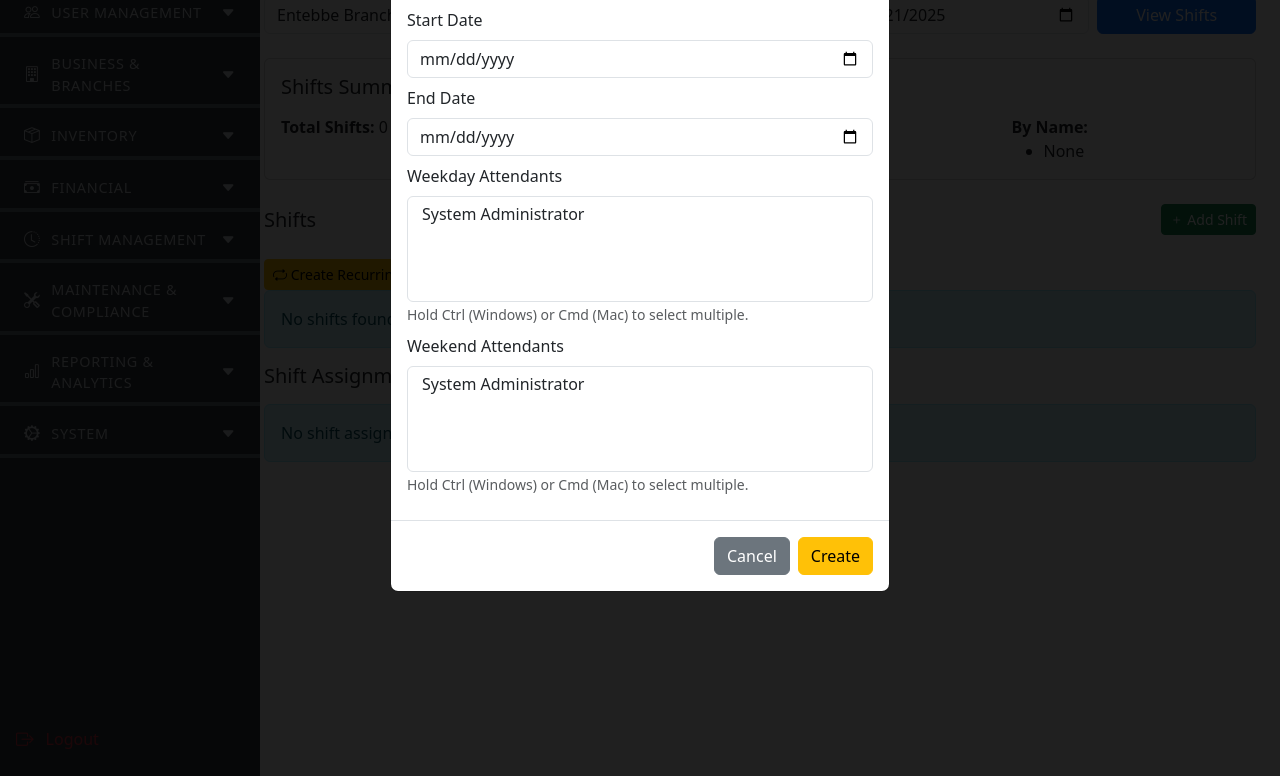
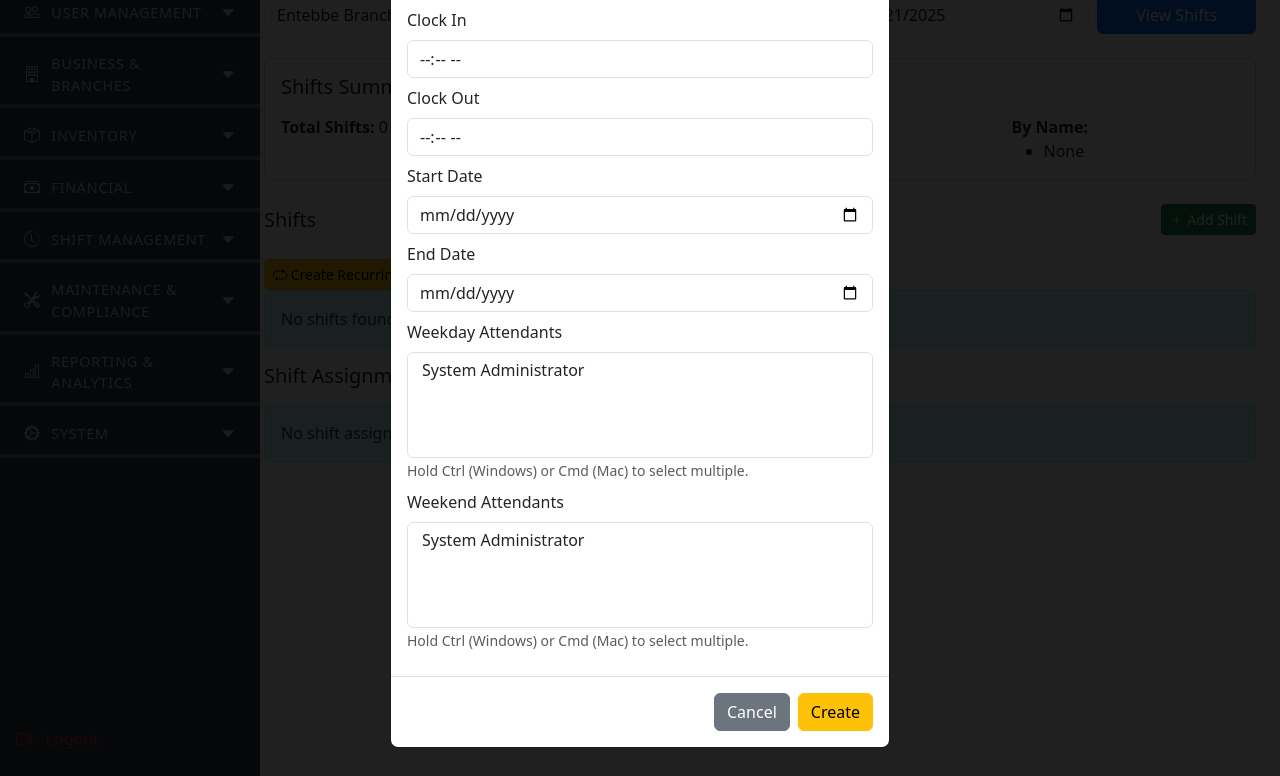
Before and after one commit to AtwongereVianney/fuelstation, a PHP site: page /public/shifts.php in a window 1280 px wide, after a click on "Create Recurring Shifts". Shown: the part 178-954 px from the top of the page. Run offline with PHP 8.4, Linux system fonts and the light colour scheme; a user stored in the database is signed in; data comes from the database, SQL or seed files in the repository; tables that the repository leaves empty hold one stand-in row (values such as "Sample post").

Commit message:
modify shifts.php

```diff
--- a/public/models/recurring_shift_modal.php
+++ b/public/models/recurring_shift_modal.php
@@ -14,11 +14,25 @@
       <div class="modal-body">
         <div class="mb-2">
           <label class="form-label">Shift</label>
-          <select class="form-select" name="recurring_shift_id" required>
+          <select class="form-select" name="recurring_shift_id" id="recurring_shift_id" required>
             <?php foreach ($shifts as $s): ?>
-              <option value="<?php echo $s['id']; ?>"><?php echo h($s['shift_name']); ?></option>
+              <option
+                value="<?php echo $s['id']; ?>"
+                data-start_time="<?php echo h($s['start_time']); ?>"
+                data-end_time="<?php echo h($s['end_time']); ?>"
+              >
+                <?php echo h($s['shift_name']); ?>
+              </option>
             <?php endforeach; ?>
           </select>
+        </div>
+        <div class="mb-2">
+          <label class="form-label">Clock In</label>
+          <input type="time" class="form-control" name="recurring_clock_in_time" id="recurring_clock_in_time" readonly>
+        </div>
+        <div class="mb-2">
+          <label class="form-label">Clock Out</label>
+          <input type="time" class="form-control" name="recurring_clock_out_time" id="recurring_clock_out_time" readonly>
         </div>
         <div class="mb-2">
           <label class="form-label">Start Date</label>
@@ -54,3 +68,25 @@
     </form>
   </div>
 </div>
+
+<script>
+document.addEventListener('DOMContentLoaded', function() {
+  var shiftSelect = document.getElementById('recurring_shift_id');
+  var clockInInput = document.getElementById('recurring_clock_in_time');
+  var clockOutInput = document.getElementById('recurring_clock_out_time');
+
+  function updateTimes() {
+    var selected = shiftSelect.options[shiftSelect.selectedIndex];
+    var start = selected.getAttribute('data-start_time');
+    var end = selected.getAttribute('data-end_time');
+    clockInInput.value = start || '';
+    clockOutInput.value = end || '';
+  }
+
+  if (shiftSelect) {
+    shiftSelect.addEventListener('change', updateTimes);
+    // Set initial values on page load
+    updateTimes();
+  }
+});
+</script>
--- a/public/shifts.php
+++ b/public/shifts.php
@@ -11,6 +11,14 @@ function createRecurringShifts(
     $weekday_user_ids = [],
     $weekend_user_ids = []
 ) {
+    // Fetch shift times
+    $shift_sql = "SELECT start_time, end_time FROM shifts WHERE id = $shift_id AND deleted_at IS NULL";
+    $shift_result = mysqli_query($conn, $shift_sql);
+    $shift = mysqli_fetch_assoc($shift_result);
+    if (!$shift) return false;
+    $start_time = $shift['start_time'];
+    $end_time = $shift['end_time'];
+
     $current_date = new DateTime($start_date);
     $end_datetime = new DateTime($end_date);
 
@@ -37,8 +45,8 @@ function createRecurringShifts(
 
             if (mysqli_num_rows($check_result) == 0) {
                 $insert_sql = "INSERT INTO shift_assignments
-                              (shift_id, user_id, assignment_date, status, created_at)
-                              VALUES ($shift_id, $user_id, '$assignment_date', 'scheduled', NOW())";
+                              (shift_id, user_id, assignment_date, status, created_at, clock_in_time, clock_out_time)
+                              VALUES ($shift_id, $user_id, '$assignment_date', 'scheduled', NOW(), '$start_time', '$end_time')";
                 mysqli_query($conn, $insert_sql);
             }
         }
```
Lines whose indentation alone changed are shown as unchanged.
